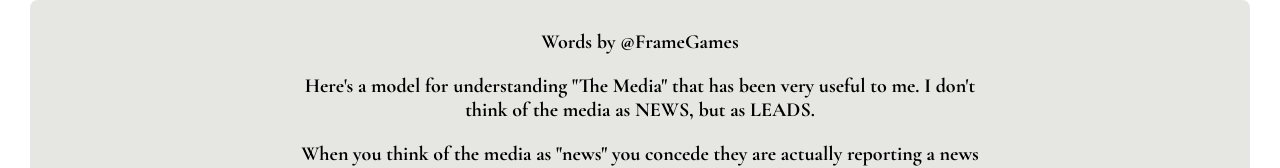
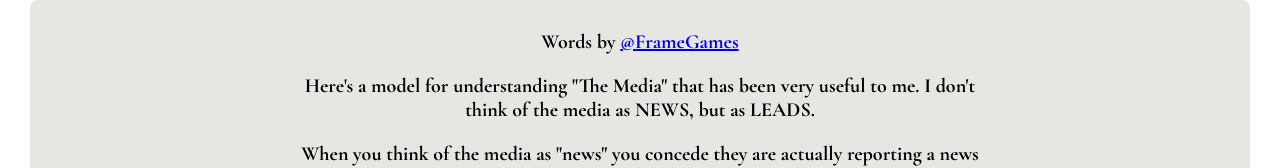
Before and after one commit to framegameradio/framegameradio.github.io, a plain HTML site: page index.html in a window 1280 px wide. Shown: the top 168 px of the page. Drawn offline with nearby package versions, Linux system fonts and the light colour scheme.

Commit message:
Update index.html

```diff
--- a/index.html
+++ b/index.html
@@ -16,7 +16,7 @@
 
 		<p>
     <strong>
-	    Words by <a src="https://twitter.com/FrameGames" >@FrameGames</a>
+	    Words by <a href="https://twitter.com/FrameGames" >@FrameGames</a>
     </strong>
 </p>
 <p>
```
